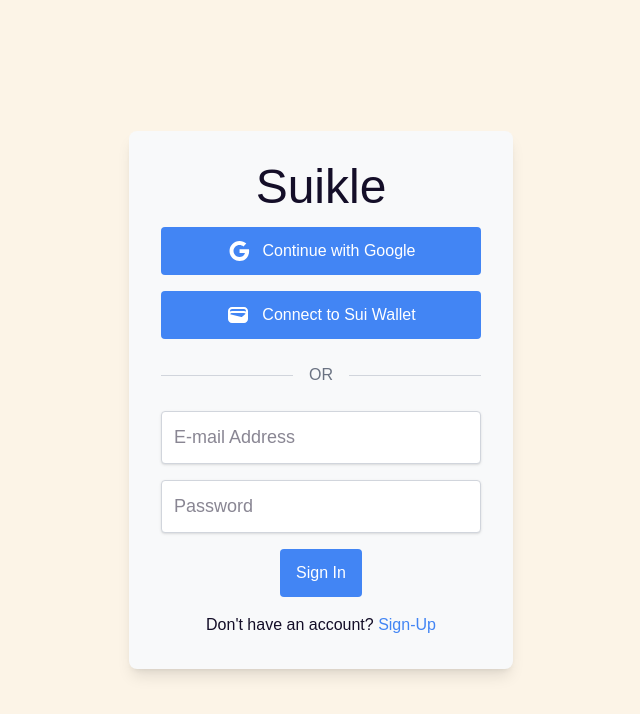
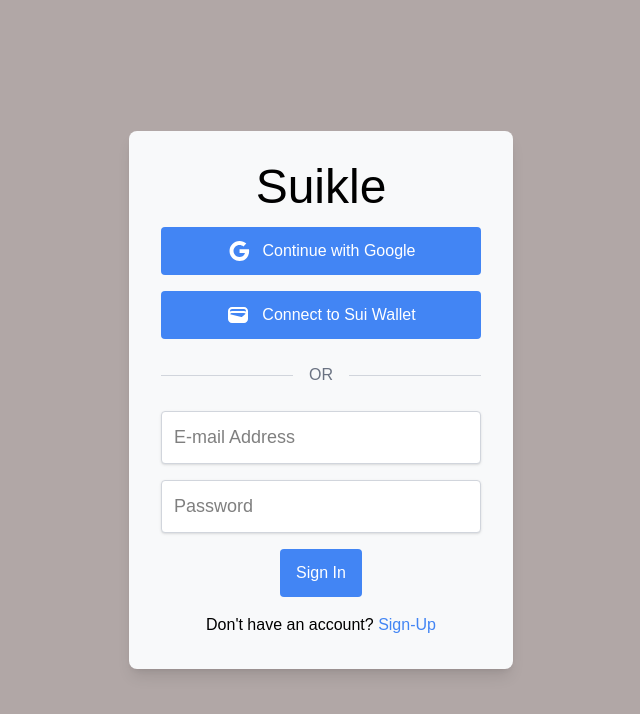
Before and after one commit to AntiAvengers/Lycaon, a React (Vite) app in the folder client/: page / in a window 1280 px wide. Shown: the top 714 px of the page, without its empty margins (319-959 px from the left). Built offline with nearby package versions, Linux system fonts and the light colour scheme.

Commit message:
soundcontrol for bg updated if figma req

```diff
--- a/client/src/components/soundControl.jsx
+++ b/client/src/components/soundControl.jsx
@@ -31,9 +31,9 @@
             <audio ref={audioRef} src="your-sound-file.mp3" preload="auto" />
 
             {/* Volume Control Slider */}
-            <div className="flex justify-center items-center gap-2">
+            <div className="bg-[#242C53] w-[173.3px] h-[26px] flex justify-center items-center gap-[5px] rounded-[30px] px-[10px] py-[4px]">
                 {/* Mute Button */}
-                <button onClick={toggleMute} className="text-black">
+                <button onClick={toggleMute} className="text-[#FCF4E7]">
                     {isMuted ? <VolumeOffIcon /> : <VolumeUpIcon />}
                 </button>
                 <Slider
@@ -46,7 +46,7 @@
                     valueLabelFormat={(value) => `${Math.round(value * 100)}%`}
                     step={0.01}
                     aria-label="Volume Control"
-                    sx={{ width: 125 , color:"black"}}
+                    sx={{ width: 122.3, color: "#FCF4E7" }}
                 />
             </div>
         </div>
--- a/client/src/style.css
+++ b/client/src/style.css
@@ -3,8 +3,8 @@
 body {
     margin: 0;
     padding: 0;
-    color: #140e28;
-    background-color: #fcf4e7;
+    color: #000000;
+    background-color: #b1a7a6;
     font-family: Arial, Helvetica, sans-serif;
 }
 
```
